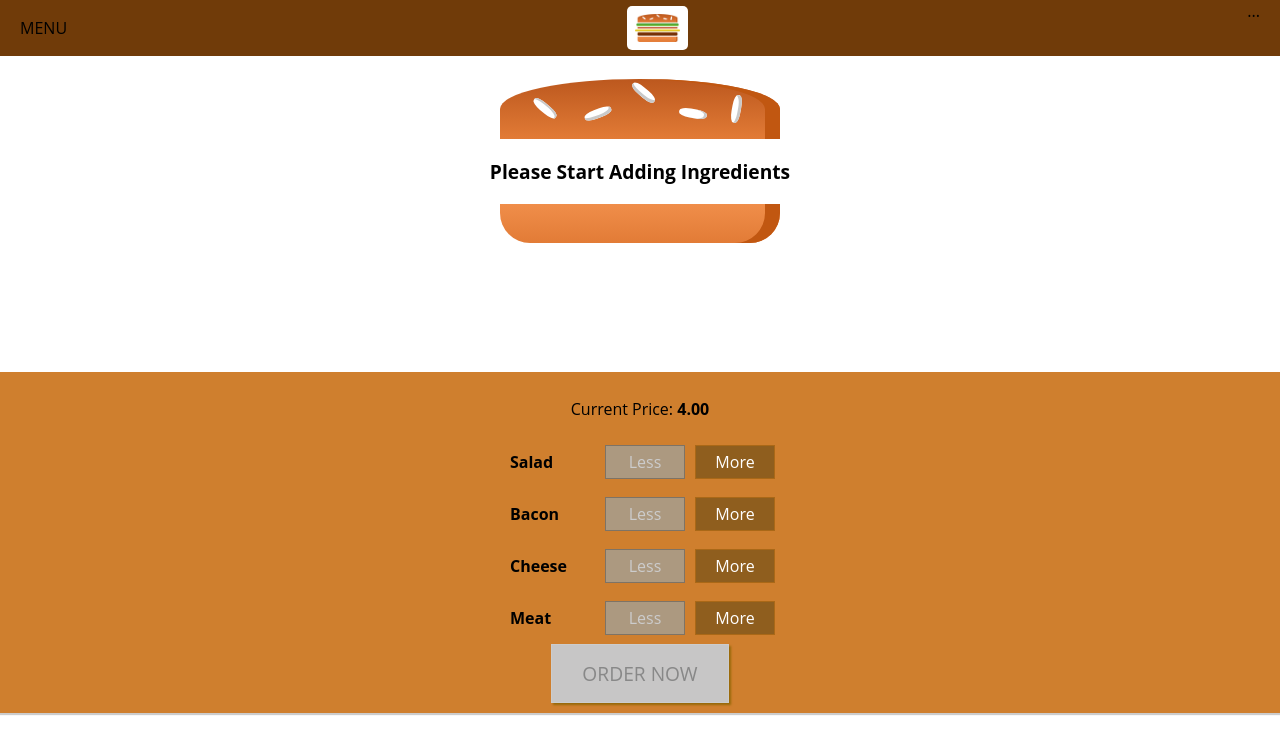
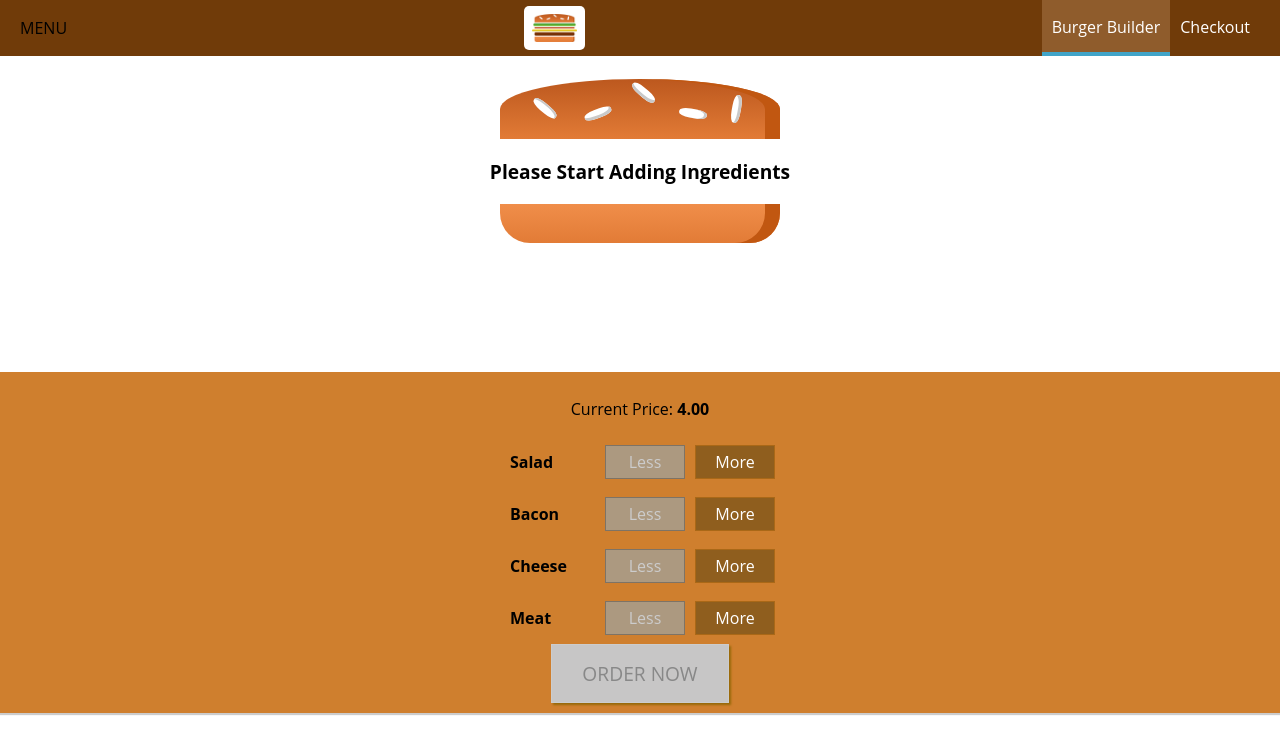
Before and after one commit to MohammedAlghazali/burger-builder, a React (Create React App) app: page / in a window 1280 px wide. Shown: the top 754 px of the page. Built offline with nearby package versions, Linux system fonts and the light colour scheme; the HTML template or start-up script is replaced by a standard one.

Commit message:
adding reusable Navigation Items

```diff
--- /dev/null
+++ b/src/components/Navigation/NavigationItems/NavigationItems.js
@@ -0,0 +1,13 @@
+import classes from './NavigationItems.module.css';
+import NavigationItem from './navigationItem/navigationItem';
+
+const navigationItems = (props) => (
+  <ul className={classes.NavigationItems}>
+    <NavigationItem link='/' active>
+      Burger Builder
+    </NavigationItem>
+    <NavigationItem link='/'>Checkout</NavigationItem>
+  </ul>
+);
+
+export default navigationItems;
--- /dev/null
+++ b/src/components/Navigation/NavigationItems/NavigationItems.module.css
@@ -0,0 +1,8 @@
+.NavigationItems {
+  margin: 0;
+  padding: 0;
+  list-style: none;
+  display: flex;
+  align-items: center;
+  height: 100%;
+}
--- /dev/null
+++ b/src/components/Navigation/NavigationItems/navigationItem/navigationItem.js
@@ -0,0 +1,11 @@
+import classes from './navigationItem.module.css';
+
+const navigationItem = (props) => (
+  <li className={classes.NavigationItem}>
+    <a href={props.link} className={props.active ? classes.active : null}>
+      {props.children}
+    </a>
+  </li>
+);
+
+export default navigationItem;
--- /dev/null
+++ b/src/components/Navigation/NavigationItems/navigationItem/navigationItem.module.css
@@ -0,0 +1,24 @@
+.NavigationItem {
+  margin: 0;
+  box-sizing: border-box;
+  display: flex;
+  height: 100%;
+  align-items: center;
+}
+.NavigationItem a {
+  color: white;
+  text-decoration: none;
+  height: 100%;
+  padding: 16px 10px;
+  border-bottom: 4px solid transparent;
+  box-sizing: border-box;
+  display: block;
+}
+
+.NavigationItem a:hover,
+.NavigationItem a:active,
+.NavigationItem a.active {
+  background-color: #8f5c2c;
+  border-bottom: 4px solid #40a4c8;
+  color: white;
+}
--- a/src/components/Navigation/Toolbar/Toolbar.js
+++ b/src/components/Navigation/Toolbar/Toolbar.js
@@ -1,12 +1,15 @@
 import classes from './Toolbar.module.css';
 import Logo from '../../../components/Logo/Logo';
+import NavigationItems from '../NavigationItems/NavigationItems';
 
 console.log('classes from Toolbar', classes);
 const toolbar = (props) => (
   <header className={classes.Toolbar}>
     <div>MENU</div>
     <Logo />
-    <nav>...</nav>
+    <nav>
+      <NavigationItems />
+    </nav>
   </header>
 );
 
```
